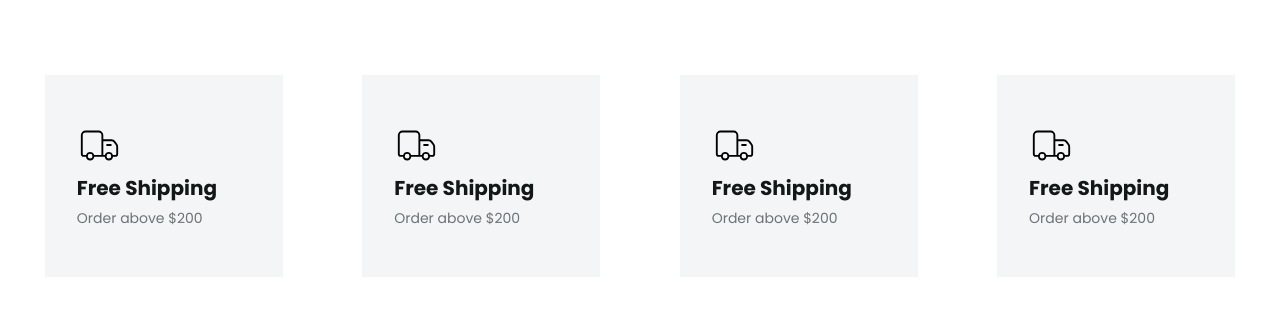
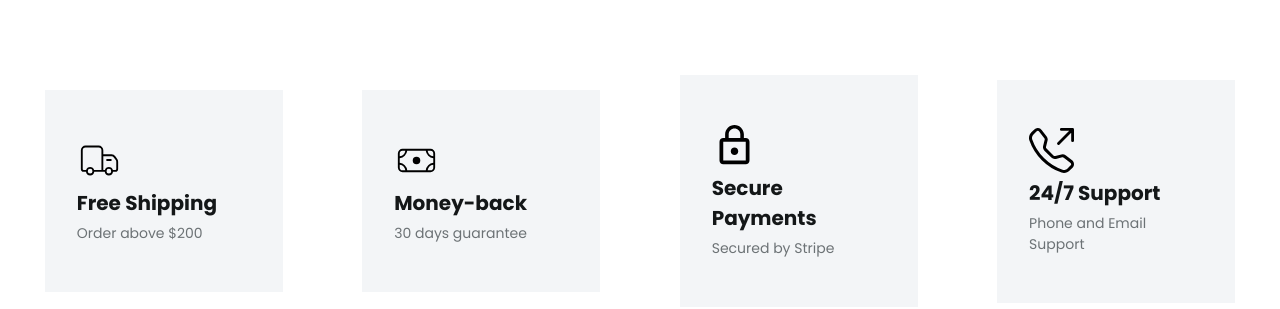
Before and after one commit to Abdo-Boeriy-developer/3legant, a Next.js app: page / in a window 1280 px wide. Shown: the part 1730-2039 px from the top of the page. Built offline with nearby package versions, Linux system fonts and the light colour scheme; no server answers.

Commit message:
add middleware , add loading cart, wisthlist ,

```diff
--- a/src/components/featureSection/FeatureSection.tsx
+++ b/src/components/featureSection/FeatureSection.tsx
@@ -1,6 +1,9 @@
 import React from "react";
 import style from "./FeatureSection.module.css";
 import { CiDeliveryTruck } from "react-icons/ci";
+import { CiMoneyBill } from "react-icons/ci";
+import { MdLockOutline } from "react-icons/md";
+import { BsTelephoneOutbound } from "react-icons/bs";
 const FeatureSection = () => {
   return (
     <div className={style.featureSection}>
@@ -11,19 +14,19 @@ const FeatureSection = () => {
           <p>Order above $200</p>
         </div>
         <div className={style.section_box}>
-          <CiDeliveryTruck />
-          <h2>Free Shipping</h2>
-          <p>Order above $200</p>
+          <CiMoneyBill />
+          <h2>Money-back</h2>
+          <p>30 days guarantee</p>
         </div>
         <div className={style.section_box}>
-          <CiDeliveryTruck />
-          <h2>Free Shipping</h2>
-          <p>Order above $200</p>
+          <MdLockOutline />
+          <h2>Secure Payments</h2>
+          <p>Secured by Stripe</p>
         </div>
         <div className={style.section_box}>
-          <CiDeliveryTruck />
-          <h2>Free Shipping</h2>
-          <p>Order above $200</p>
+          <BsTelephoneOutbound />
+          <h2>24/7 Support</h2>
+          <p>Phone and Email Support</p>
         </div>
       </div>
     </div>
--- /dev/null
+++ b/src/middleware.ts
@@ -0,0 +1,25 @@
+import { NextRequest, NextResponse } from "next/server";
+
+const prodectedPage = [
+  "/cart",
+  "/wishlist",
+  "/myAccount",
+  "/address",
+  "/orders",
+];
+
+export function middleware(req: NextRequest) {
+  const token = req.cookies.get("authorization")?.value;
+
+  if (prodectedPage.includes(req.nextUrl.pathname)) {
+    if (!token) {
+      const loginUrl = new URL("/login", req.url);
+      return NextResponse.redirect(loginUrl);
+    }
+    return NextResponse.next();
+  }
+}
+
+export const config = {
+  matcher: ["/cart", "/wishlist", "/myAccount", "/address", "/orders"],
+};
--- a/src/pageSection/Cart/ProductBottomCart/ProductBottomCart.tsx
+++ b/src/pageSection/Cart/ProductBottomCart/ProductBottomCart.tsx
@@ -8,7 +8,6 @@ import { CartStore } from "@/Context/CartContext";
 import Cookies from "js-cookie";
 import toast from "react-hot-toast";
 import axios from "axios";
-
 import Image from "next/image";
 import LoadingProductBottomCart from "./LoadingProductBottomCart/LoadingProductBottomCart";
 interface ProductType {
@@ -17,10 +16,10 @@ interface ProductType {
 }
 
 const ProductBottomCart = () => {
-  const { cartData, loading } = useContext(CartStore);
+  const { cartData, loading, getCartDataApi } = useContext(CartStore);
+  const token = Cookies.get("authorization");
 
   const updateItemcart = async ({ productId, quantity }: ProductType) => {
-    const token = Cookies.get("authorization");
     try {
       const response = await axios.post(
         `https://3legent-backend.vercel.app/api/v1/cart`,
@@ -42,6 +41,28 @@ const ProductBottomCart = () => {
     }
   };
 
+  const removeItemCart = async (productId: string) => {
+    try {
+      const response = await axios.delete(
+        `https://3legent-backend.vercel.app/api/v1/cart`,
+        {
+          headers: {
+            Authorization: `Bearer ${token} `,
+          },
+          data: { productId },
+        }
+      );
+
+      if (response.data.status === "success") {
+        toast.success(response.data.message);
+        await getCartDataApi();
+      }
+      console.log(response.data);
+    } catch (error: any) {
+      toast.error(error.response.data.message);
+    }
+  };
+
   return (
     <>
       {loading ? (
@@ -59,12 +80,22 @@ const ProductBottomCart = () => {
                   <div className={style.textImageProduct}>
                     <h2>{pro.product.title}</h2>
                     <p>Color : {pro.product.versions[0].title}</p>
-                    <button className={style.remove}>
+                    <button
+                      className={style.remove}
+                      onClick={() => removeItemCart(pro.product._id)}
+                    >
                       <FiDelete />
                       Remove
                     </button>
                     <div className={style.quantity}>
-                      <button>
+                      <button
+                        onClick={() =>
+                          updateItemcart({
+                            productId: pro.product._id,
+                            quantity: pro.quantity - 1,
+                          })
+                        }
+                      >
                         <TiMinus />
                       </button>
                       <h2>{pro.quantity}</h2>
@@ -83,11 +114,25 @@ const ProductBottomCart = () => {
                 </div>
                 <div className={style.price_quantity_total}>
                   <div className={style.quantity}>
-                    <button>
+                    <button
+                      onClick={() =>
+                        updateItemcart({
+                          productId: pro.product._id,
+                          quantity: pro.quantity - 1,
+                        })
+                      }
+                    >
                       <TiMinus />
                     </button>
                     <h2>{pro.quantity}</h2>
-                    <button>
+                    <button
+                      onClick={() =>
+                        updateItemcart({
+                          productId: pro.product._id,
+                          quantity: pro.quantity + 1,
+                        })
+                      }
+                    >
                       <FiPlus />
                     </button>
                   </div>
```
Also changed, not shown: src/pageSection/Cart/ProductBottomCart/RevmoveItem/RevmoveItem.ts (added, +16 -0 lines).
